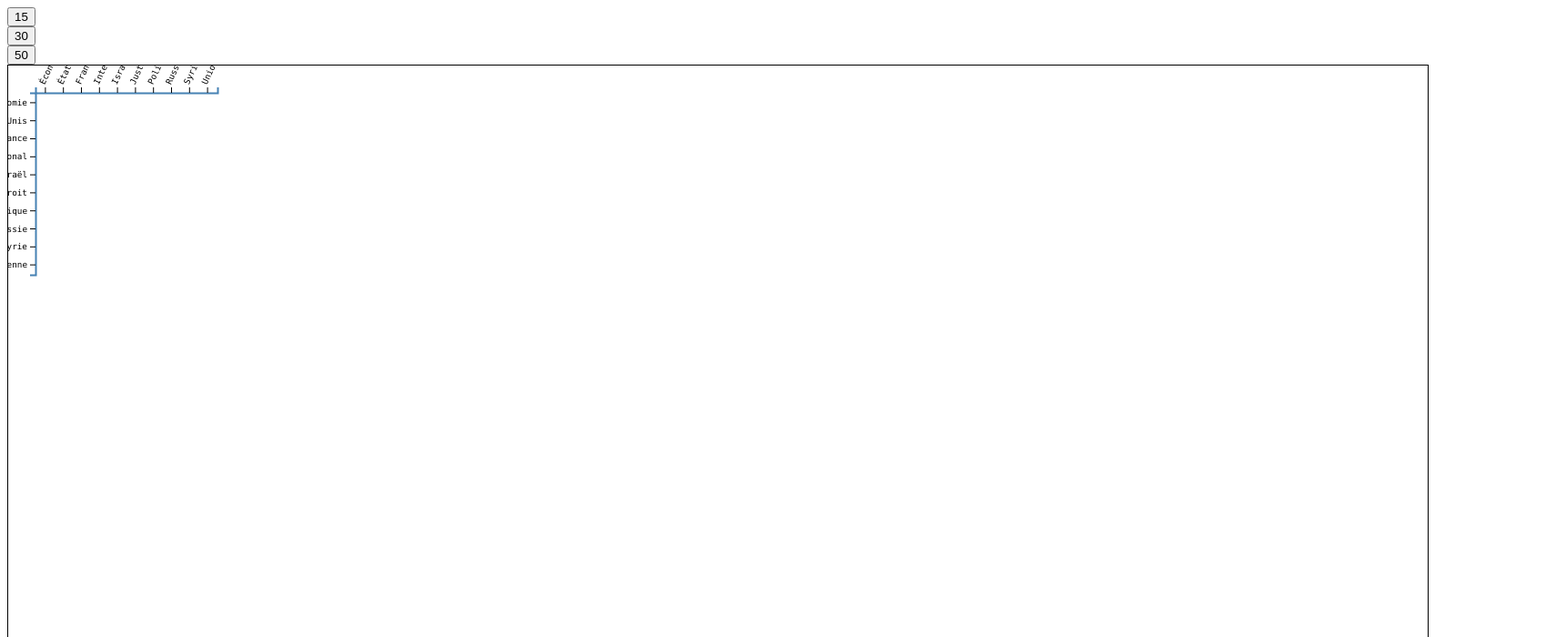
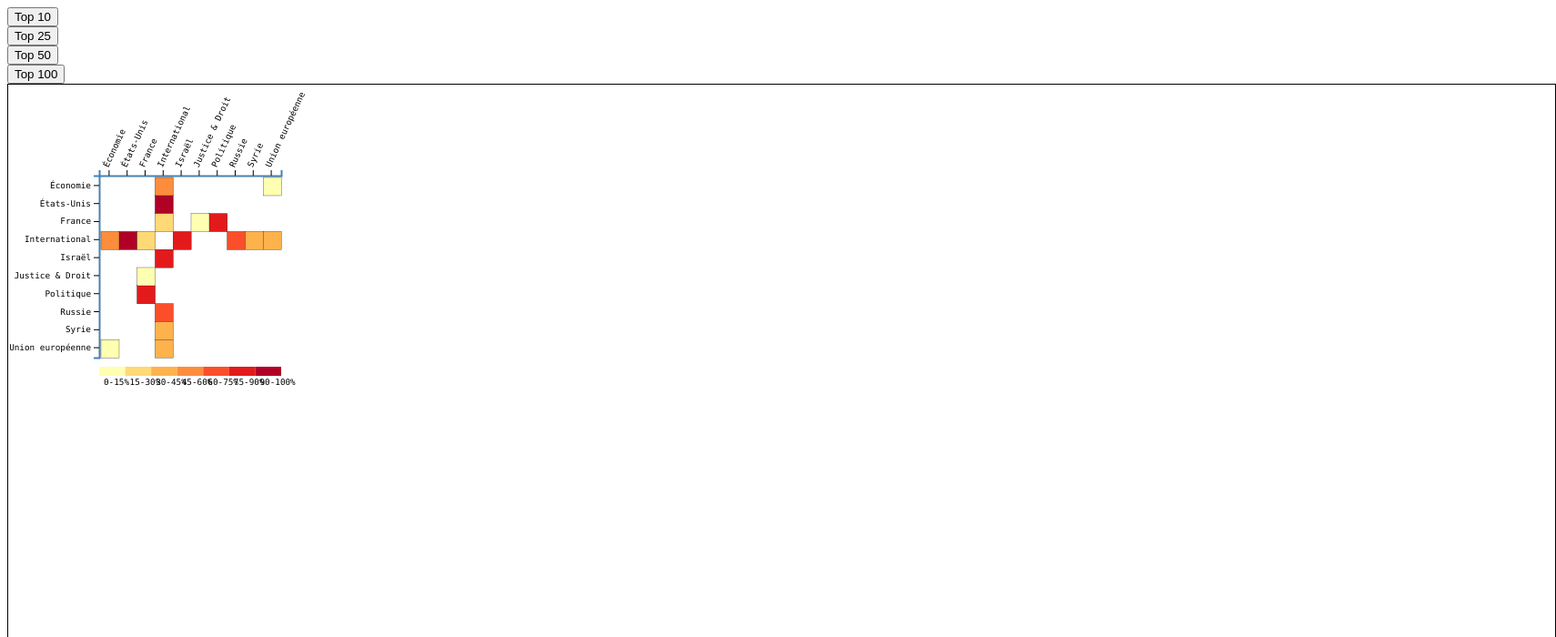
Before and after one commit to ArnaudStephanUNIL/ER, a plain HTML site: page index.html in a window 1280 px wide. Shown: the top 700 px of the page at 91% size, 1710 px wide, since content can reach past the window. Drawn offline with nearby package versions, Linux system fonts and the light colour scheme.

Commit message:
Version 1.0 qui marche trop bien

```diff
--- a/index.html
+++ b/index.html
@@ -10,26 +10,33 @@
 
 <body>
 
-	<div id="top15">
+	<div id="top10">
     <input
-    	name="top15"
+    	name="top10"
         type="button"
-        value="15"/>
+        value="Top 10"/>
 	</div>
 
-	<div id="top30">
+	<div id="top25">
     <input
-    	name="top30"
+    	name="top25"
         type="button"
-        value="30"/>
+        value="Top 25"/>
 	</div>
 
-	<div id="top50">
+    <div id="top50">
     <input
-    	name="top50"
+        name="top50"
         type="button"
-        value="50"/>
-	</div>
+        value="Top 50"/>
+    </div>
+
+    <div id="top100">
+    <input
+        name="top100"
+        type="button"
+        value="Top 100"/>
+    </div>
 
 	<script src='https://cdnjs.cloudflare.com/ajax/libs/d3/4.5.0/d3.min.js'></script>
 	<script src='script.js' charset='utf-8'></script>
--- a/script.js
+++ b/script.js
@@ -18,10 +18,10 @@ d3.csv("liens.csv", function(d) {
         let largeurCellule = 20;
 
         let marges = {
-            top: 30,
-            right: 30,
-            bottom: 30,
-            left: 30
+            top: 100,
+            right: 100,
+            bottom: 100,
+            left: 100
         };
 
         //Initialisation du canevas
@@ -34,8 +34,7 @@ d3.csv("liens.csv", function(d) {
 
         //Une fonction pour choper les x paires les plus fréquentes
         function selectData(seuil){
-
-            //On vide le tableau de données
+            //On vide le tableau
             data.splice(0);
             //Et on le remplit de nouveau
             for (var i = 0; i < seuil; i++) {
@@ -54,14 +53,15 @@ d3.csv("liens.csv", function(d) {
             });
             //Et on en fait un tableau
             motsUniques = Array.from(setMotsUniques);
-            //Avant de la classer par ordre alphabétique
+            //Que l'on classe par ordre alphabétique
+            //localeCompare c'est pour que ça foire pas avec les accents
             motsUniques.sort((a, b) => a.localeCompare(b));
             return motsUniques;
-
         }
 
         //On initialise les axes
         let domain = selectMots(10);
+
         let echelleX = d3.scaleBand()
             .domain(domain)
             .range([0 , domain.length * largeurCellule])
@@ -144,20 +144,29 @@ d3.csv("liens.csv", function(d) {
                 .attr("class", "tooltip")
                 .style("opacity", 0);
 
-            var g = canevas.selectAll("rect").data(data);
-            var gEnter = g.enter().append("g");
+            var g = canevas.append("g");
+            var cells1 = g.selectAll(".cell1").data(data);
+            var cells2 = g.selectAll(".cell2").data(data);
 
-            //Les cellules du triangle en bas à gauche
-            var cells = gEnter.append("rect")
-                .attr("class", "cell")
+            cells1.enter()
+                .append("rect")
+                .attr("class", "cell1")
                 .attr("width", largeurCellule)
                 .attr("height", largeurCellule)
                 .attr("y", d => echelleY(d.mot2))
                 .attr("x", d => echelleX(d.mot1))
                 .attr("fill", d => echelleCouleur(d.poids));
 
-            //Celles qui se déplacent
-            canevas.selectAll(".cell").data(data).transition()
+            cells2.enter()
+                .append("rect")
+                .attr("class", "cell2")
+                .attr("width", largeurCellule)
+                .attr("height", largeurCellule)
+                .attr("y", d => echelleY(d.mot1))
+                .attr("x", d => echelleX(d.mot2))
+                .attr("fill", d => echelleCouleur(d.poids));
+
+            canevas.selectAll(".cell1").data(data).transition()
                 .duration(2000)
                 .attr("width", largeurCellule)
                 .attr("height", largeurCellule)
@@ -165,12 +174,19 @@ d3.csv("liens.csv", function(d) {
                 .attr("x", d => echelleX(d.mot1))
                 .attr("fill", d => echelleCouleur(d.poids));
 
-            //Celles qui s'en vont
-            canevas.selectAll(".cell").data(data).exit()
-                .remove();
+            canevas.selectAll(".cell2").data(data).transition()
+                .duration(2000)
+                .attr("width", largeurCellule)
+                .attr("height", largeurCellule)
+                .attr("y", d => echelleY(d.mot1))
+                .attr("x", d => echelleX(d.mot2))
+                .attr("fill", d => echelleCouleur(d.poids));
+
+            canevas.selectAll(".cell1").data(data).exit().remove();
+            canevas.selectAll(".cell2").data(data).exit().remove();
 
             //Tooltip
-            canevas.selectAll(".cell").data(data)
+            canevas.selectAll(".cell1").data(data)
                 .on("mouseover", function(d) {
                     div.transition()
                         .duration(200)
@@ -185,29 +201,6 @@ d3.csv("liens.csv", function(d) {
                         .style("opacity", 0);
                 });
 
-            //Les cellules du triangle en haut à droite
-            /*var cells2 = gEnter.append("rect")
-                .attr("class", "cell2")
-                .attr("width", largeurCellule)
-                .attr("height", largeurCellule)
-                .attr("y", d => echelleY(d.mot1))
-                .attr("x", d => echelleX(d.mot2))
-                .attr("fill", d => echelleCouleur(d.poids));
-
-            //Celles qui se déplacent
-            canevas.selectAll(".cell2").data(data).transition()
-                .duration(2000)
-                .attr("width", largeurCellule)
-                .attr("height", largeurCellule)
-                .attr("y", d => echelleY(d.mot1))
-                .attr("x", d => echelleX(d.mot2))
-                .attr("fill", d => echelleCouleur(d.poids));
-
-            //Celles qui s'en vont
-            canevas.selectAll(".cell2").data(data).exit()
-                   .remove()
-
-            //Tooltip
             canevas.selectAll(".cell2").data(data)
                 .on("mouseover", function(d) {
                     div.transition()
@@ -221,7 +214,8 @@ d3.csv("liens.csv", function(d) {
                     div.transition()
                         .duration(500)
                         .style("opacity", 0);
-                });*/
+                });
+
 
             //Ajout de la légende
             var legende = ["0-15", "15-30", "30-45", "45-60", "60-75", "75-90", "90-100"];
@@ -261,9 +255,11 @@ d3.csv("liens.csv", function(d) {
 
         }
 
-        d3.select("#top15").on("click", function(){graphe(10)});
-        d3.select("#top30").on("click", function(){graphe(20)});
-        d3.select("#top50").on("click", function(){graphe(30)});
+        graphe(10);
+        d3.select("#top10").on("click", function(){graphe(10)});
+        d3.select("#top25").on("click", function(){graphe(25)});
+        d3.select("#top50").on("click", function(){graphe(50)});
+        d3.select("#top100").on("click", function(){graphe(100)});
 
 
 
--- a/style.css
+++ b/style.css
@@ -42,11 +42,11 @@
 			font-family: Consolas, courier;
 		}
 
-		.cell{
+		.cell1{
   			stroke : black;
   			stroke-width: 0.3px;
 		}
-		.cell:hover{
+		.cell1:hover{
   			stroke-width : 1px;
 		}
 
```
